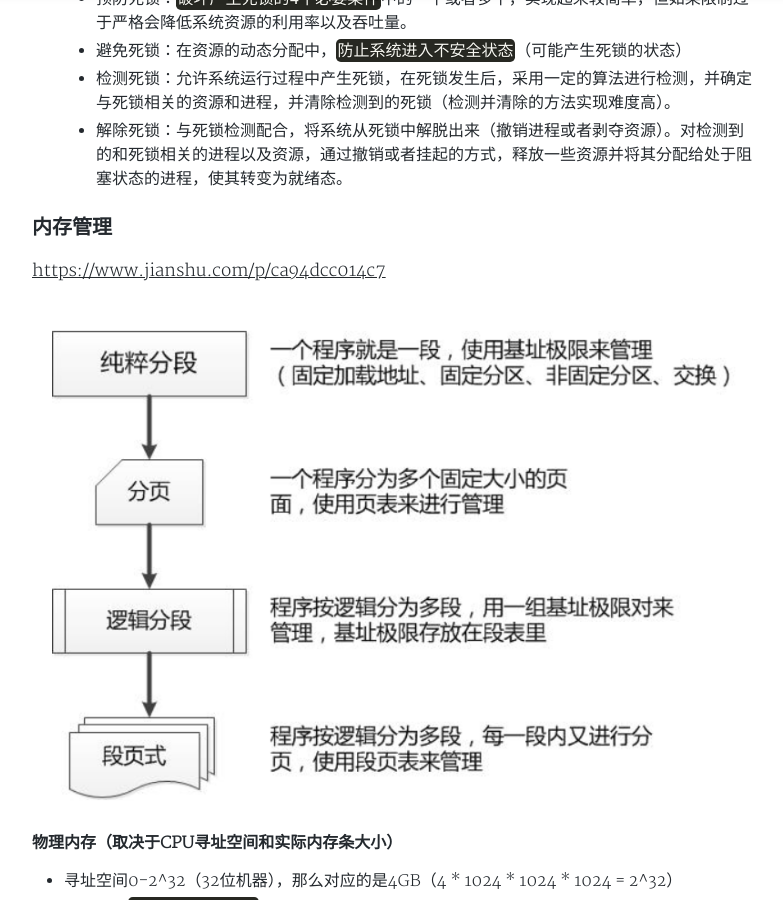
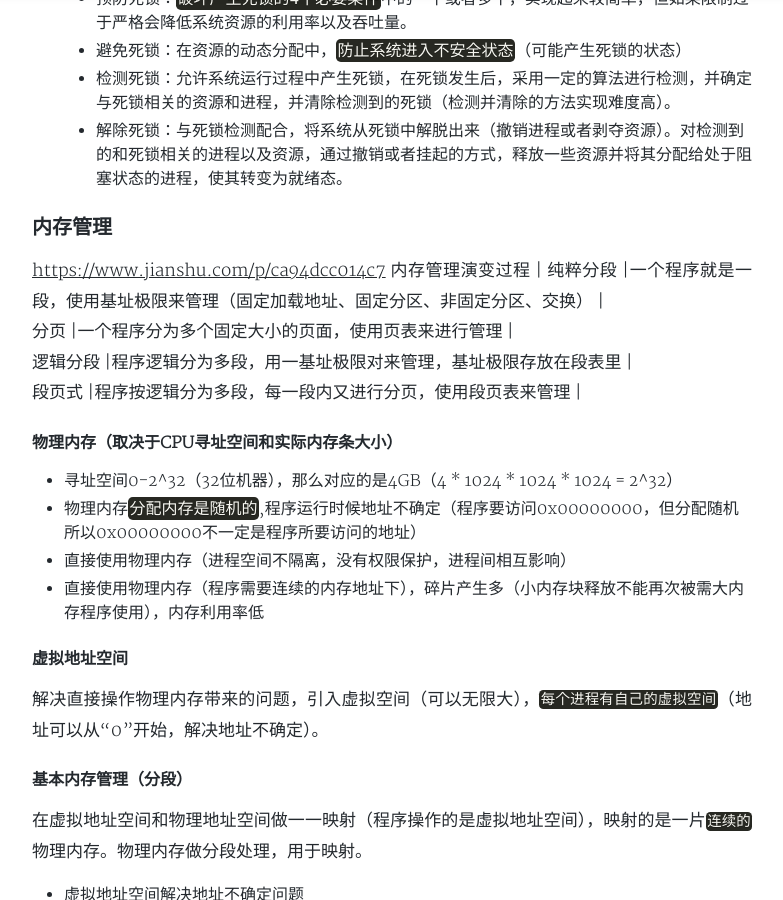
Before and after one commit to smakry/smakry.github.io, a Jekyll site: the page built from _posts/2019-09-17-操作系统阅读笔记.md, in a window 1280 px wide and 900 px high, scrolled down 5655 px. Shown: the whole window, without its empty margins (248-1031 px from the left). Built offline with Jekyll 4.4.1, drawn with Linux system fonts in a browser that asks for light colours; nearby versions of some CDN libraries; comment, search, counter and statistics services are not loaded; a style sheet for code colours, icons or effects is not loaded.

Commit message:
memory management

```diff
--- a/_posts/2019-09-17-操作系统阅读笔记.md
+++ b/_posts/2019-09-17-操作系统阅读笔记.md
@@ -138,8 +138,11 @@ mutex（互斥量）、rwlock（读写锁）、cond（条件变量）、semaphor
 ### 内存管理
 
 <https://www.jianshu.com/p/ca94dcc014c7>
-
-![内存管理模式演变](https://github.com/smakry/smakry.github.io/raw/master/imags/%E5%86%85%E5%AD%98%E7%AE%A1%E7%90%86%E6%A8%A1%E5%BC%8F%E6%BC%94%E5%8F%98.png)
+  内存管理演变过程																	|
+  纯粹分段	|一个程序就是一段，使用基址极限来管理（固定加载地址、固定分区、非固定分区、交换）	|
+  分页		|一个程序分为多个固定大小的页面，使用页表来进行管理							|
+  逻辑分段	|程序逻辑分为多段，用一基址极限对来管理，基址极限存放在段表里					|
+  段页式		|程序按逻辑分为多段，每一段内又进行分页，使用段页表来管理						|
 
 #### 物理内存（取决于CPU寻址空间和实际内存条大小）
 
```
Also changed, not shown: imags/内存管理模式演变.png (deleted).
